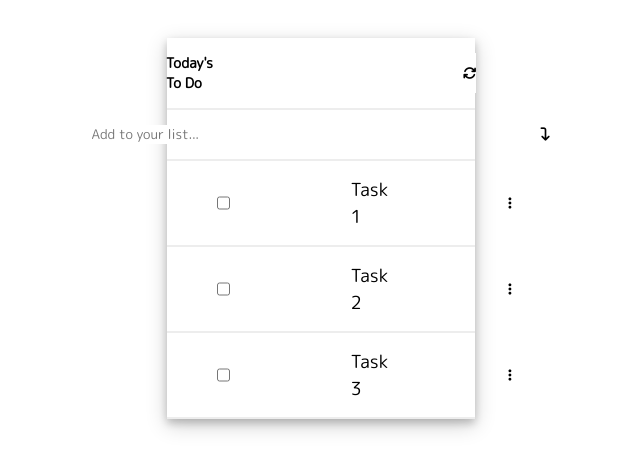
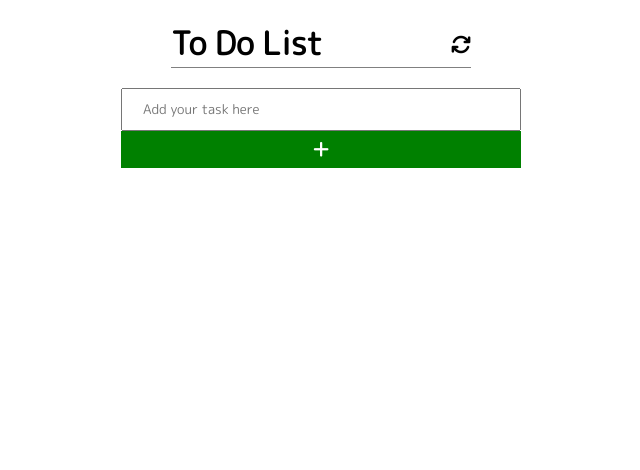
Before and after one commit to PedroH-Neves/toDo-list, a website built with webpack: page src/index.html in a window 1280 px wide. Shown: the whole page, without its empty margins (319-959 px from the left). Built offline with nearby package versions, Linux system fonts and the light colour scheme.

Commit message:
refactored project

```diff
--- a/src/index.html
+++ b/src/index.html
@@ -1,34 +1,35 @@
 <!DOCTYPE html>
 <html lang="en">
-
   <head>
-  <meta charset="UTF-8">
-  <meta name="viewport" content="width=device-width, initial-scale=1.0">
-  <link rel="preconnect" href="https://fonts.googleapis.com">
-  <link rel="preconnect" href="https://fonts.gstatic.com" crossorigin>
-  <link href="https://fonts.googleapis.com/css2?family=M+PLUS+Rounded+1c&display=swap" rel="stylesheet">
-  <script src="https://kit.fontawesome.com/bf66e12569.js" crossorigin="anonymous"></script>
+    <meta charset="UTF-8" />
+    <meta name="viewport" content="width=device-width, initial-scale=1.0" />
+    <link rel="preconnect" href="https://fonts.googleapis.com" />
+    <link rel="preconnect" href="https://fonts.gstatic.com" crossorigin />
+    <link
+      href="https://fonts.googleapis.com/css2?family=M+PLUS+Rounded+1c&display=swap"
+      rel="stylesheet"
+    />
+    <script
+      src="https://kit.fontawesome.com/bf66e12569.js"
+      crossorigin="anonymous"
+    ></script>
     <title>To Do List</title>
   </head>
-
   <body>
-  <div class="title-box">
-    <section class="to-do-title">
-      <h1 class="title">Today's To Do</h1><button class="reset-list-btn" type="reset"><i class="fa-solid fa-arrows-rotate"></i></button>
-    </section>
-    <hr class="division-line">
+    <div class="title-div">
+      <h1 class="title">To Do List</h1>
+      <button id="reset-btn" class="title-btn">
+        <i class="fa-solid fa-arrows-rotate"></i>
+      </button>
     </div>
-  <div class="input-box">
-    <section class="to-do-input">
-      <input class="add-to-list" placeholder="Add to your list..."><button class="enter-list-btn" type="submit"><i class="fa-solid fa-arrow-turn-down"></i></button>
-    </section>
-    <hr class="division-line">
+    <form id="task-form">
+      <input id="task-input" name="task" placeholder="Add your task here" />
+      <button type="submit" class="submit-btn">
+        <i class="fa-solid fa-plus"></i>
+      </button>
+    </form>
+    <div class="tasks-div">
+      <ul id="tasks-list"></ul>
     </div>
-    <section class="to-do-tasks">
-      <div id="tasks-list">
-
-      </div>
-    </section>
   </body>
-
 </html>
--- a/src/index.js
+++ b/src/index.js
@@ -1,32 +1,28 @@
+import showTasks from './modules/actions';
+
 import './style.css';
 
-const list = document.getElementById('tasks-list');
+window.addEventListener('load', () => {
+  const tasksList = JSON.parse(localStorage.getItem('tasks')) || [];
+  const taskForm = document.getElementById('task-form');
+  const resetBtn = document.getElementById('reset-btn');
 
-const toDoTasks = [
-  {
-    description: 'Task 1',
-    completed: false,
-    index: 1,
-  },
+  resetBtn.addEventListener('click', () => {
+    localStorage.removeItem('tasks');
+    showTasks();
+  });
 
-  {
-    description: 'Task 2',
-    completed: false,
-    index: 2,
-  },
-
-  {
-    description: 'Task 3',
-    completed: false,
-    index: 3,
-  },
-];
-
-toDoTasks.forEach((item) => {
-  list.innerHTML += `
-    <div class="items-list">
-    <label for="${item.index}" class="each-item"><input type="checkbox"><div class="task-text">${item.description}</div><button class="change-task-btn"><i class="fa-solid fa-ellipsis-vertical"></i></button></label>
-    <hr class="division-line">
-    </div>
-    `;
+  taskForm.addEventListener('submit', (e) => {
+    e.preventDefault();
+    const task = {
+      description: e.target.elements.task.value,
+      completed: false,
+      index: tasksList.length + 1,
+    };
+    tasksList.push(task);
+    localStorage.setItem('tasks', JSON.stringify(tasksList));
+    e.target.reset();
+    showTasks();
+  });
+  showTasks();
 });
--- /dev/null
+++ b/src/modules/actions.js
@@ -0,0 +1,55 @@
+const showTasks = () => {
+  const tasksElement = document.getElementById('tasks-list');
+  const tasksList = JSON.parse(localStorage.getItem('tasks')) || [];
+
+  tasksElement.innerHTML = '';
+
+  tasksList.forEach((task) => {
+    const taskItem = document.createElement('li');
+    taskItem.classList.add('task-item');
+    const checkBox = document.createElement('input');
+    const description = document.createElement('span');
+    const editBtn = document.createElement('button');
+    const deleteBtn = document.createElement('button');
+
+    checkBox.type = 'checkbox';
+    description.classList.add('task-description');
+    editBtn.classList.add('edit-btn');
+    deleteBtn.classList.add('delete-btn');
+    description.innerHTML = `<input class="cool-input" id="${task.index}" name="editedtask" type="text" value="${task.description}" readonly>`;
+    editBtn.innerHTML = 'Edit';
+    deleteBtn.innerHTML = 'Delete';
+
+    tasksElement.appendChild(taskItem);
+    taskItem.appendChild(checkBox);
+    taskItem.appendChild(description);
+    taskItem.appendChild(editBtn);
+    taskItem.appendChild(deleteBtn);
+
+    editBtn.addEventListener('click', () => {
+      const editedTask = document.getElementById(`${task.index}`);
+      editedTask.removeAttribute('readonly');
+      editedTask.focus();
+      editedTask.addEventListener('blur', (e) => {
+        editedTask.setAttribute('readonly', true);
+        task.description = e.target.value;
+        localStorage.setItem('tasks', JSON.stringify(tasksList));
+        showTasks();
+      });
+    });
+
+    deleteBtn.addEventListener('click', (e) => {
+      const tasks = JSON.parse(localStorage.getItem('tasks')) || [];
+      const updatedTaskList = tasks.filter((item) => item.index !== task.index);
+
+      updatedTaskList.forEach((item, index) => {
+        item.index = index + 1;
+      });
+
+      localStorage.setItem('tasks', JSON.stringify(updatedTaskList));
+      e.target.parentElement.remove();
+    });
+  });
+};
+
+export default showTasks;
--- a/src/style.css
+++ b/src/style.css
@@ -6,101 +6,79 @@
 }
 
 body {
-  background-color: #fff;
+  text-align: center;
+}
+
+.title-div {
+  width: 300px;
+  display: flex;
+  justify-content: space-between;
+  margin: 20px auto;
+  border-bottom: 0.7px solid gray;
+}
+
+.title-btn {
+  border: none;
+  background: transparent;
+  font-size: 20px;
+  padding: 0;
+}
+
+.title-btn:hover {
+  color: rgb(197, 197, 24);
+  cursor: pointer;
+}
+
+#task-form {
+  width: 400px;
   display: flex;
   flex-direction: column;
-  margin: 3% 38%;
-  box-shadow: 0 4px 8px 0 rgba(0, 0, 0, 0.2), 0 6px 20px 0 rgba(0, 0, 0, 0.19);
+  justify-content: space-between;
+  margin: 20px auto;
 }
 
-.title-box {
-  position: relative;
-  display: flex;
-  flex-direction: column;
-  justify-content: center;
+#task-input {
+  padding: 10px 20px;
 }
 
-.to-do-title {
-  display: flex;
-  justify-content: center;
-  gap: 250px;
-  margin: 15px;
-}
-
-.title {
-  font-size: 14px;
-}
-
-.input-box {
-  display: flex;
-  flex-direction: column;
-  justify-content: center;
-}
-
-.reset-list-btn {
-  background-color: #fff;
+.submit-btn {
+  padding: 5px 0;
+  font-size: 18px;
+  color: white;
+  background: green;
   border: none;
 }
 
-.to-do-input {
+.task-item {
+  width: 400px;
   display: flex;
-  justify-content: center;
-  gap: 200px;
-  margin: 15px;
+  justify-content: space-evenly;
+  margin: 10px auto;
+  gap: 5px;
 }
 
-.add-to-list {
-  border: none;
+ul {
+  list-style: none;
 }
 
-.enter-list-btn {
-  background-color: #fff;
+.cool-input {
+  width: 200px;
   border: none;
+  border-bottom: 0.3px solid gray;
 }
 
-.to-do-tasks {
-  color: black;
+.edit-btn {
+  padding: 4px 8px;
+  background-color: rgb(88, 79, 79);
+  border-radius: 10%;
+  border: none;
+  color: white;
 }
 
-#tasks-list {
-  display: flex;
-  flex-direction: column;
+.delete-btn {
+  padding: 4px 8px;
+  background-color: rgb(131, 9, 9);
+  border-radius: 10%;
+  border: none;
+  color: white;
 }
-
-.items-list {
-  color: black;
-}
-
-.each-item {
-  display: flex;
-  gap: 120px;
-  margin: 15px 40px;
-  padding-left: 10px;
-}
-
-.task-text {
-  display: flex;
-  font-size: 18px;
-  width: 100px;
-}
-
-.division-line {
-  border: 1px solid #ededed;
-}
-
-.change-task-btn {
-  background-color: #fff;
-  border: none;
-}
-
-.reset-list-btn:hover {
-  color: blueviolet;
-}
-
-.enter-list-btn:hover {
-  color: red;
-}
-
-.change-task-btn:hover {
-  color: green;
-}
```
Also changed, not shown: dist/index.html, dist/main.js, src/print.js (deleted). Lines whose indentation alone changed are shown as unchanged.
